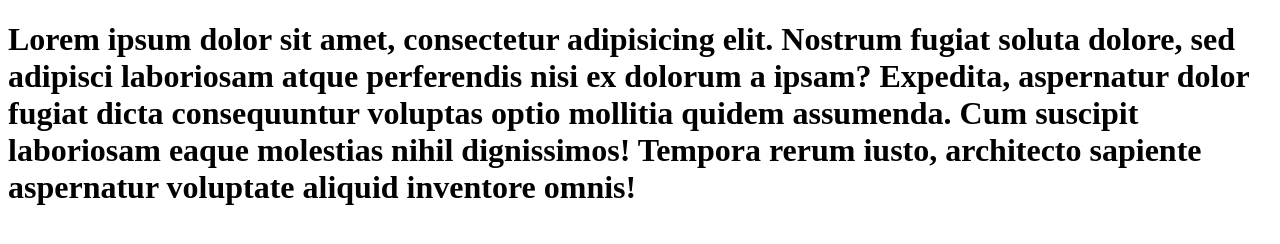
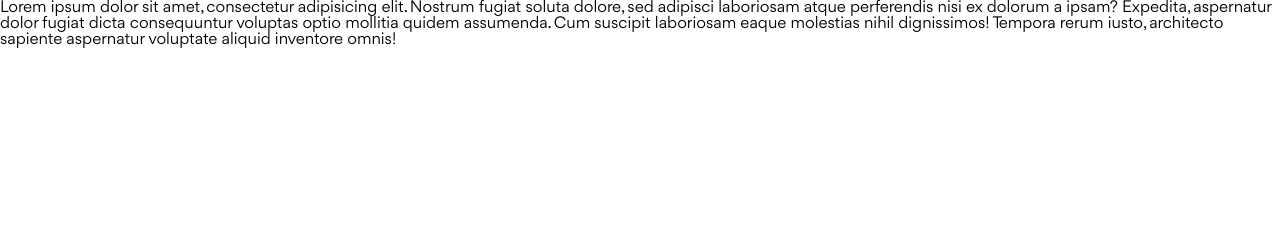
Before and after one commit to TranHieu91/project08, a website: page index.html in a window 1280 px wide. Drawn offline with Linux system fonts and the light colour scheme.

Commit message:
Create file main.scss

```diff
--- a/index.html
+++ b/index.html
@@ -14,6 +14,9 @@
 
     <!-- Fonts -->
      <link rel="stylesheet" href="./assets/font/stylesheet.css">
+
+     <!-- Styles -->
+      <link rel="stylesheet" href="./assets/css/main.css">
 </head>
 <body>
     <h1>Lorem ipsum dolor sit amet, consectetur adipisicing elit. Nostrum fugiat
--- /dev/null
+++ b/scss/base/reset.scss
@@ -0,0 +1,48 @@
+/* http://meyerweb.com/eric/tools/css/reset/
+   v2.0 | 20110126
+   License: none (public domain)
+*/
+
+html, body, div, span, applet, object, iframe,
+h1, h2, h3, h4, h5, h6, p, blockquote, pre,
+a, abbr, acronym, address, big, cite, code,
+del, dfn, em, img, ins, kbd, q, s, samp,
+small, strike, strong, sub, sup, tt, var,
+b, u, i, center,
+dl, dt, dd, ol, ul, li,
+fieldset, form, label, legend,
+table, caption, tbody, tfoot, thead, tr, th, td,
+article, aside, canvas, details, embed,
+figure, figcaption, footer, header, hgroup,
+menu, nav, output, ruby, section, summary,
+time, mark, audio, video {
+	margin: 0;
+	padding: 0;
+	border: 0;
+	font-size: 100%;
+	font: inherit;
+	vertical-align: baseline;
+}
+/* HTML5 display-role reset for older browsers */
+article, aside, details, figcaption, figure,
+footer, header, hgroup, menu, nav, section {
+	display: block;
+}
+body {
+	line-height: 1;
+}
+ol, ul {
+	list-style: none;
+}
+blockquote, q {
+	quotes: none;
+}
+blockquote:before, blockquote:after,
+q:before, q:after {
+	content: '';
+	content: none;
+}
+table {
+	border-collapse: collapse;
+	border-spacing: 0;
+}
--- /dev/null
+++ b/scss/main.scss
@@ -0,0 +1,2 @@
+@use "./base/reset.scss";
+@use "./base/base";
```
Also changed, not shown: package.json (added, +21 -0 lines), assets/css/base/reset.css (added), assets/css/main.css (added), 2 other files.
